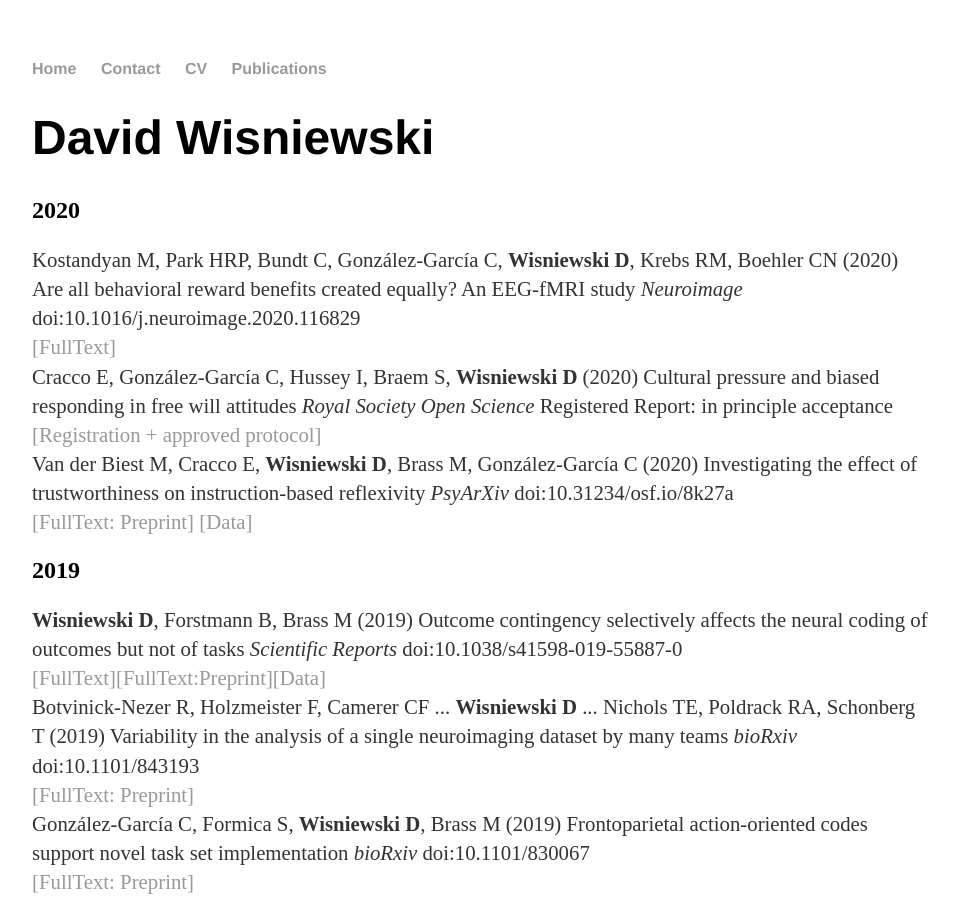
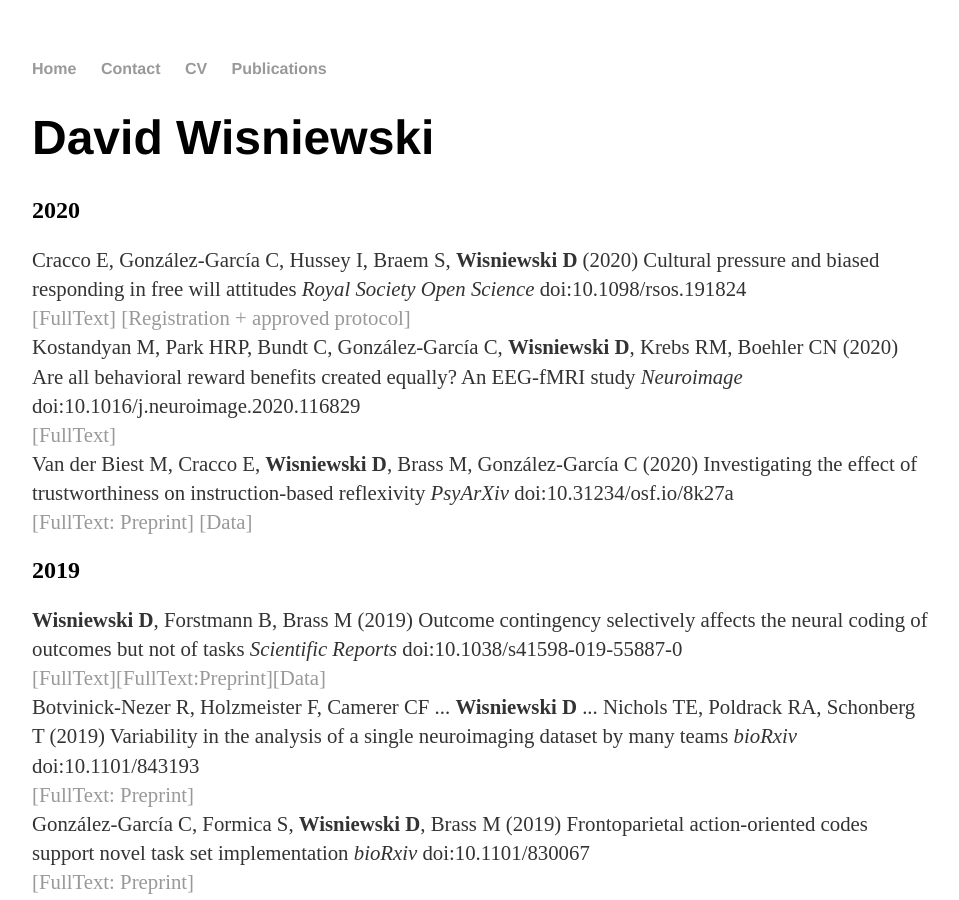
Before and after one commit to davidwisniewski/davidwisniewski.github.io, a Jekyll site: the page built from publications/index.html, in a window 1280 px wide and 900 px high. Shown: the whole window, without its empty margins (160-1119 px from the left). Built offline with Jekyll 4.4.1, drawn with Linux system fonts in a browser that asks for light colours.

Commit message:
added paper

```diff
--- a/publications/index.html
+++ b/publications/index.html
@@ -6,10 +6,10 @@ title: David Wisniewski
 	<h1>David Wisniewski</h1>
 	<h2>2020</h2>
 	<p>
+	Cracco E, González-García C, Hussey I, Braem S, <strong>Wisniewski D</strong> (2020) Cultural pressure and biased responding in free will attitudes 	<em>Royal Society Open Science</em> doi:10.1098/rsos.191824<br>
+	<a href="https://royalsocietypublishing.org/doi/10.1098/rsos.191824">[FullText]</a> <a href="https://osf.io/cgyhk/">[Registration + approved protocol]</a><br>
 	Kostandyan M, Park HRP, Bundt C, González-García C, <strong>Wisniewski D</strong>, Krebs RM, Boehler CN (2020) Are all behavioral reward benefits created equally? An EEG-fMRI study	<em>Neuroimage</em> doi:10.1016/j.neuroimage.2020.116829 <br>
 	<a href="https://www.sciencedirect.com/science/article/pii/S1053811920303165">[FullText]</a><br>
-	Cracco E, González-García C, Hussey I, Braem S, <strong>Wisniewski D</strong> (2020) Cultural pressure and biased responding in free will attitudes 	<em>Royal Society Open Science</em> Registered Report: in principle acceptance <br>
-	<a href="https://osf.io/cgyhk/">[Registration + approved protocol]</a><br>
 	Van der Biest M, Cracco E, <strong>Wisniewski D</strong>, Brass M, González-García C (2020) Investigating the effect of trustworthiness on instruction-based reflexivity <em>PsyArXiv</em> doi:10.31234/osf.io/8k27a<br>
 	<a href="https://psyarxiv.com/8k27a/">[FullText: Preprint]</a> <a href="https://osf.io/x5gyh/?view_only=6bf67244daa94f33ab8d2c6c8756df71">[Data]</a>
 	</p>
```
